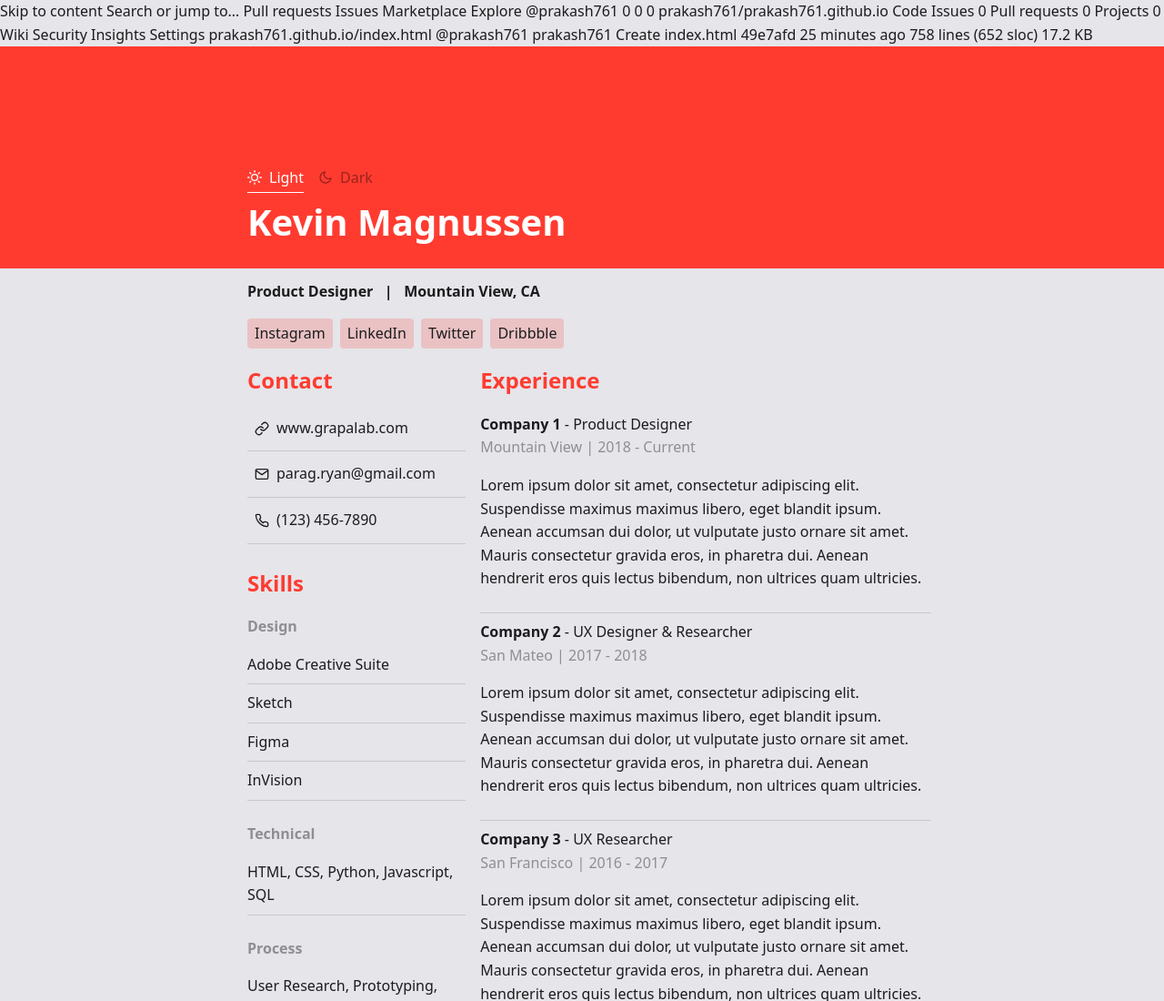
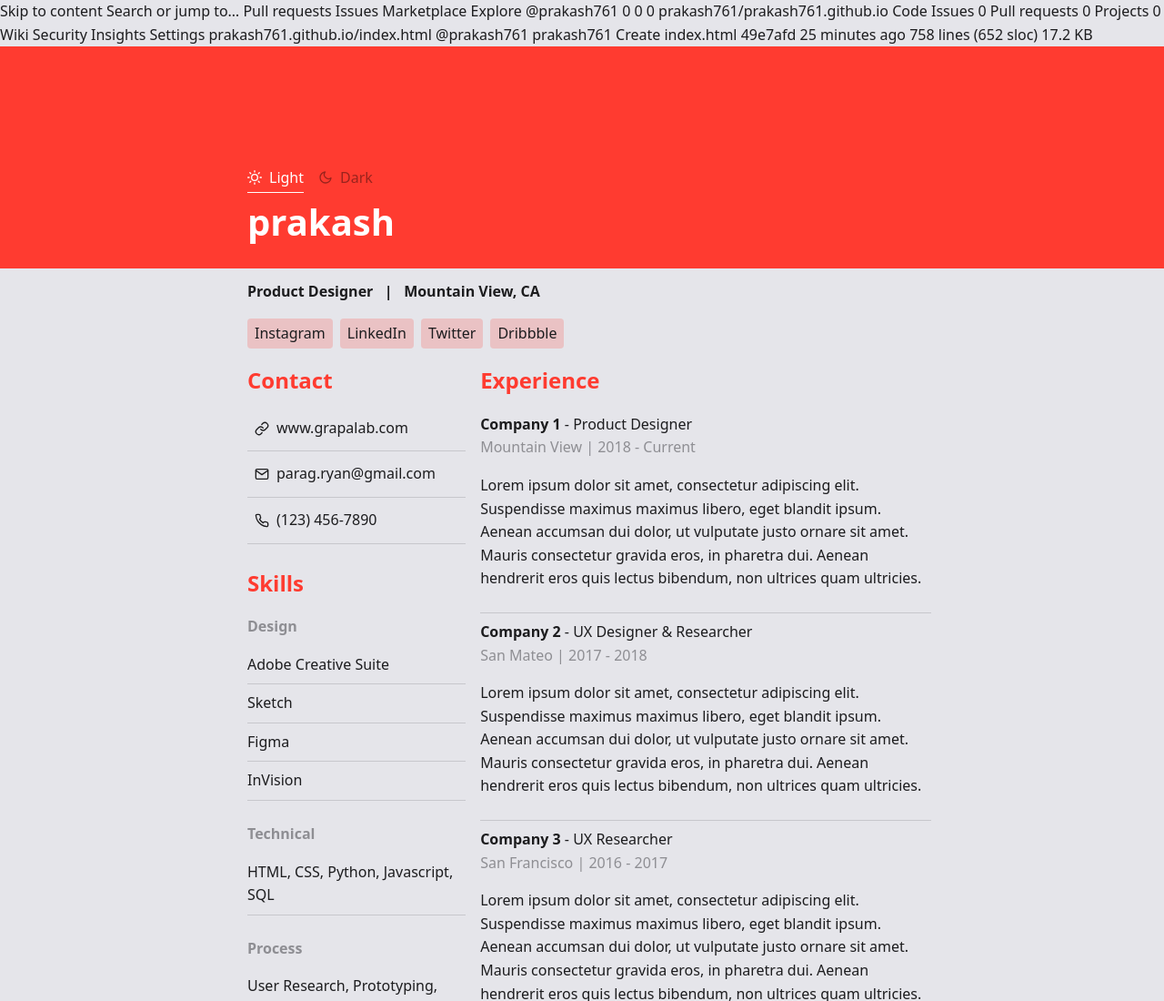
Before and after one commit to prakash761/prakash761.github.io, a plain HTML site: page index.html in a window 1280 px wide. Shown: the top 1100 px of the page at 91% size. Drawn offline with nearby package versions, Linux system fonts and the light colour scheme.

Commit message:
Update index.html

```diff
--- a/index.html
+++ b/index.html
@@ -591,7 +591,7 @@ main {
 </div>
 <div class="c-media">
 <div class="c-media__content">
-<h2 class="l-header__title">Kevin Magnussen</h2>
+<h2 class="l-header__title">prakash</h2>
 <div class="l-header__text"><strong>Product Designer&nbsp;&nbsp;&nbsp;|&nbsp;&nbsp;&nbsp;Mountain View, CA</strong></div>
 <div class="c-social"><a class="c-social__link" href="#">Instagram</a><a class="c-social__link" href="#">LinkedIn</a><a class="c-social__link" href="#">Twitter</a><a class="c-social__link" href="#">Dribbble</a></div>
 </div>
```
